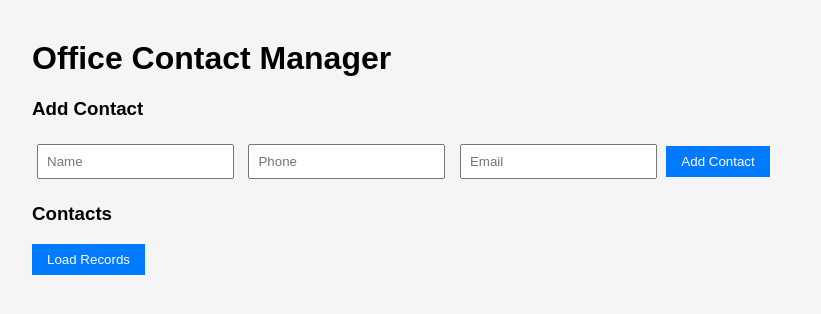
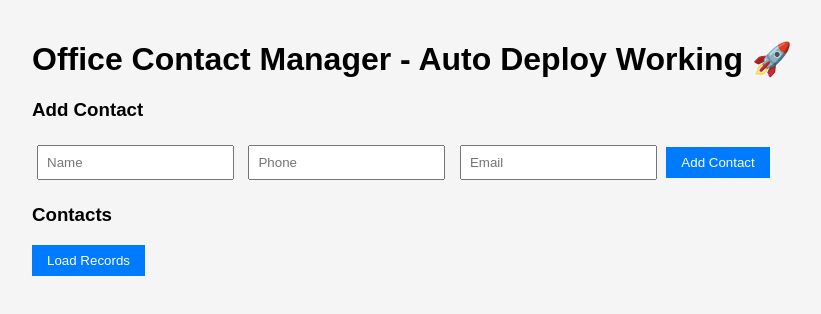
Before and after one commit to sanjaiparanitharan/office-contact-manager, a plain HTML site: page office-records-app/frontend/index.html in a window 1280 px wide. Shown: the whole page, without its empty margins (8-829 px from the left). Drawn offline with Linux system fonts and the light colour scheme.

Commit message:
Update index.html

```diff
--- a/office-records-app/frontend/index.html
+++ b/office-records-app/frontend/index.html
@@ -7,7 +7,7 @@
 
 <body>
 
-<h1>Office Contact Manager </h1>
+<h1>Office Contact Manager - Auto Deploy Working 🚀</h1>
 
 <h3>Add Contact</h3>
 
```
